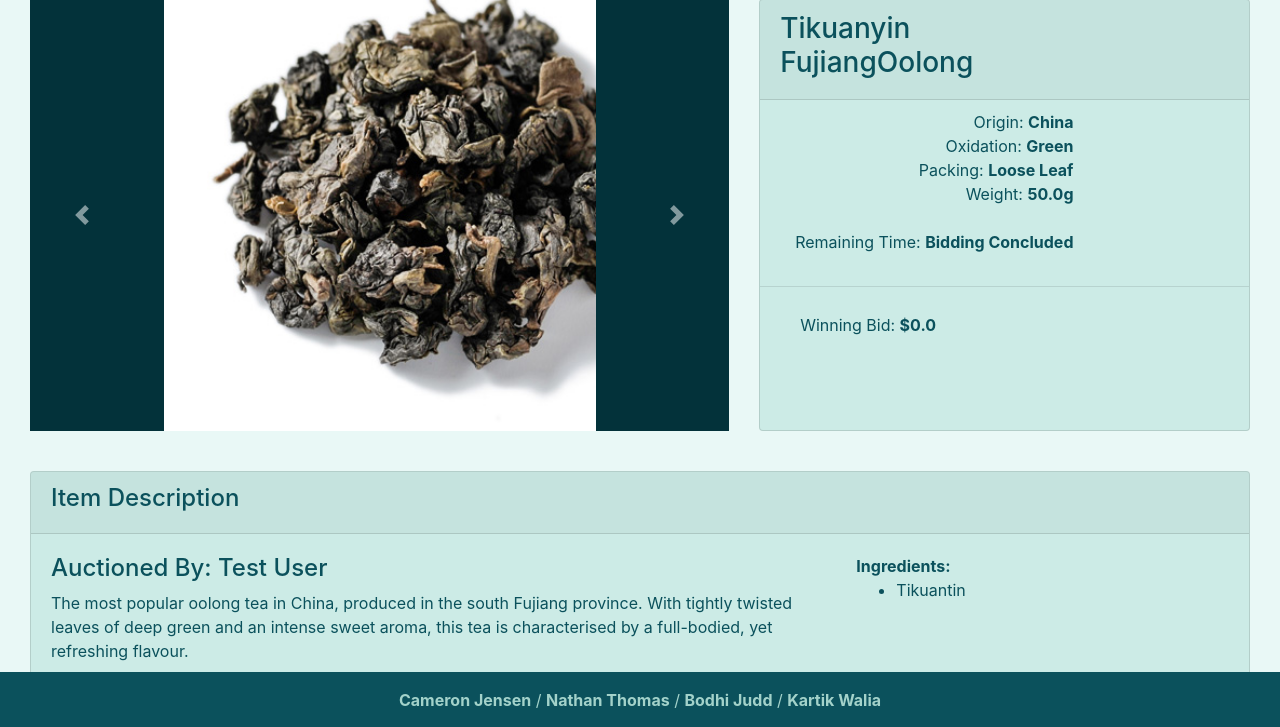
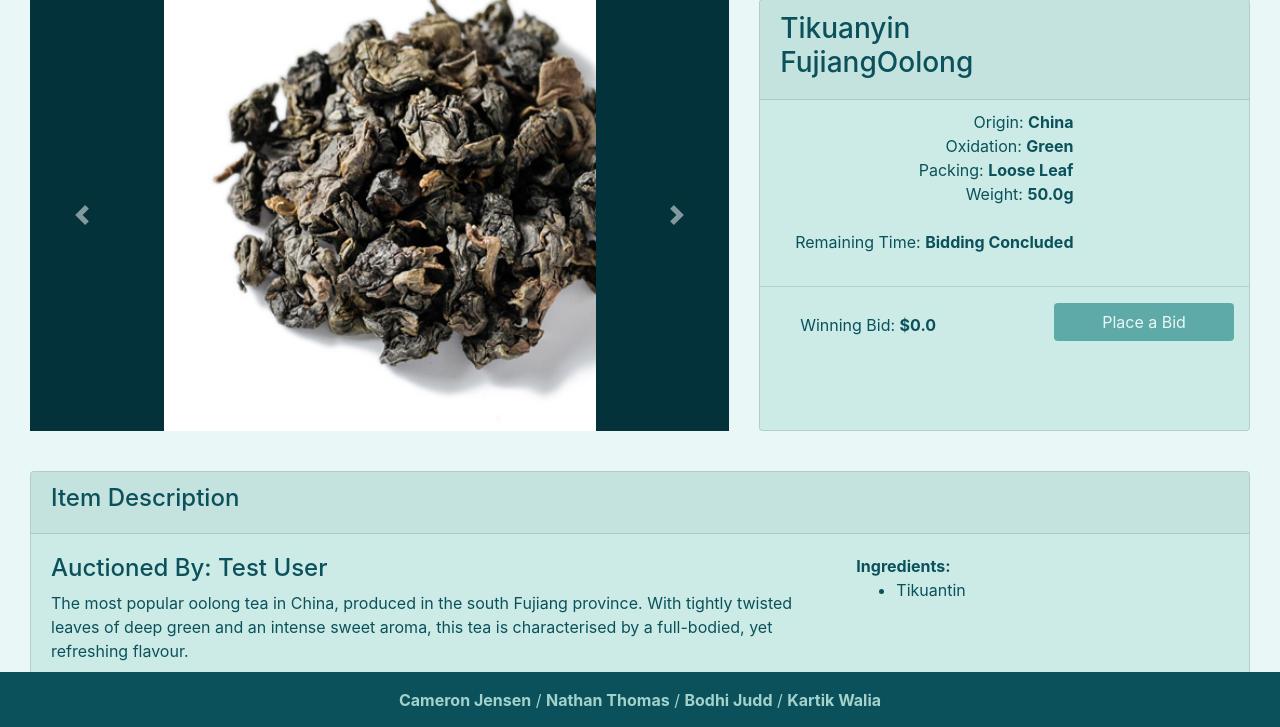
Before and after one commit to BlackIsBlack/teahouse-auctions, a Flask app: page /tea/1 in a window 1280 px wide. Shown: the part 72-799 px from the top of the page. Run offline with Flask 2, Linux system fonts and the light colour scheme; data comes from the database, SQL or seed files in the repository; some libraries are stand-ins or nearby versions.

Commit message:
User is redirected to login if bidding as anon

```diff
--- a/auction/templates/items/details.html
+++ b/auction/templates/items/details.html
@@ -73,13 +73,23 @@
                             <a style="width: 180px;" href="#" class="btn btn-default item-btn" data-toggle="modal"
                                 data-target="#staticBackdrop">Place a Bid</a>
                         </div>
+
                         {% endif %}
                         {% if watchlistExists == False%}
                         <div class="detail-btn row justify-content-end">
                             <a style="width: 180px;" href="/tea/{{auctionListing.id}}/watchlist" class="btn btn-default item-btn">Add To Watchlist</a>
                         </div>
                         {% endif %}
+
                     </div>
+                    {% else %}
+                    <div class="col">
+                        <div class="detail-btn row justify-content-end">
+                            <a style="width: 180px;" href="/login" class="btn btn-default item-btn">Place a Bid</a>
+                        </div>
+                    </div>
+
+
                     {% endif %}
                 </div>
             </div>
```
